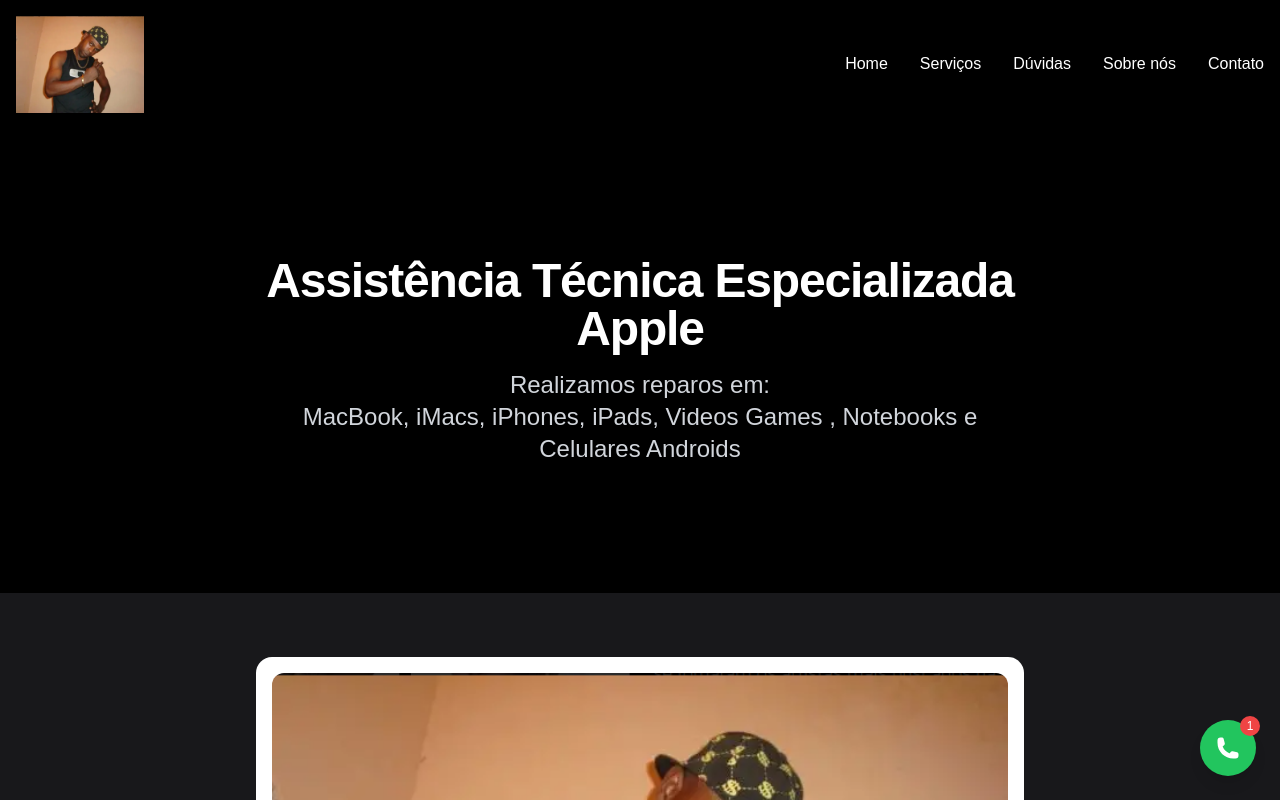
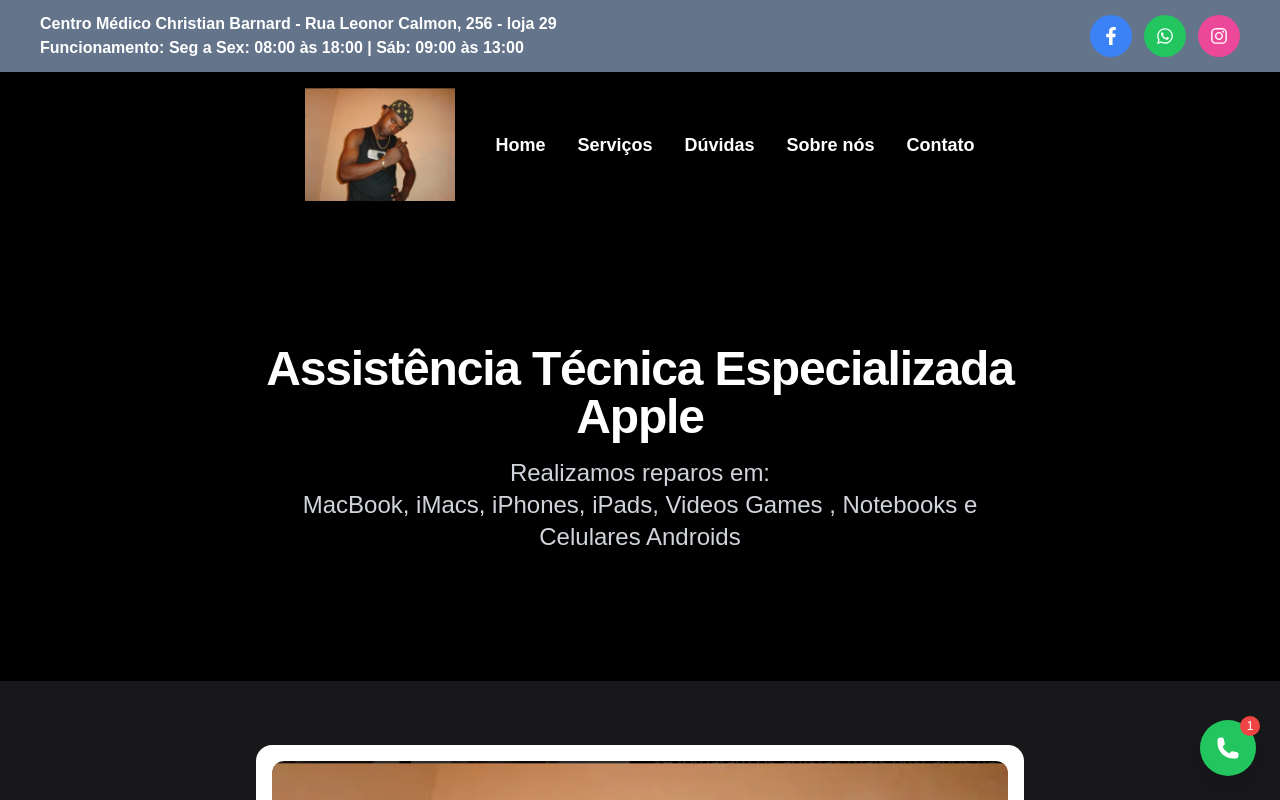
Before and after one commit to WagnerTerry/assistencia, a Next.js app: page / in a window 1280 px wide. Shown: the top 800 px of the page. Built offline with nearby package versions, Linux system fonts and the light colour scheme.

Commit message:
feat: componente Header

```diff
--- /dev/null
+++ b/app/components/Header/index.tsx
@@ -0,0 +1,44 @@
+import { FaFacebookF, FaWhatsapp, FaInstagram } from "react-icons/fa";
+
+const Header = () => {
+  return (
+    <div className="bg-black text-white">
+      <header className="bg-slate-500 flex justify-between items-center py-3 px-10 font-bold">
+        <div>
+          <p>
+            Centro Médico Christian Barnard - Rua Leonor Calmon, 256 - loja 29
+          </p>
+          <p>Funcionamento: Seg a Sex: 08:00 às 18:00 | Sáb: 09:00 às 13:00</p>
+        </div>
+        <div className="flex gap-3">
+          <a
+            href="https://facebook.com"
+            target="_blank"
+            rel="noopener noreferrer"
+            className="bg-blue-500 rounded-full p-3 flex items-center justify-center hover:bg-blue-600"
+          >
+            <FaFacebookF className="text-white text-lg" />
+          </a>
+          <a
+            href="https://wa.me/5551999999999"
+            target="_blank"
+            rel="noopener noreferrer"
+            className="bg-green-500 rounded-full p-3 flex items-center justify-center hover:bg-green-600"
+          >
+            <FaWhatsapp className="text-white text-lg" />
+          </a>
+          <a
+            href="https://instagram.com"
+            target="_blank"
+            rel="noopener noreferrer"
+            className="bg-pink-500 rounded-full p-3 flex items-center justify-center hover:bg-pink-600"
+          >
+            <FaInstagram className="text-white text-lg" />
+          </a>
+        </div>
+      </header>
+    </div>
+  );
+};
+
+export default Header;
--- a/app/page.tsx
+++ b/app/page.tsx
@@ -16,18 +16,20 @@
   AccordionTrigger,
 } from "@/components/ui/accordion";
 import { NavMenu } from "./components/nav-menu";
+import Header from "./components/Header";
 
 export default function Page() {
   return (
-    <div className="min-h-screen bg-black text-white">
+    <div className=" bg-black text-white">
+      <Header />
       {/* Previous sections remain unchanged - including them for completeness */}
-      <header className="container px-4 py-4 flex items-center justify-between bg-black">
+      <header className="px-4 py-4 flex font-bold text-lg items-center justify-center">
         <Image
           src={NegoBam}
           alt="Vou tacar"
           width={150}
           height={50}
-          className="w-32"
+          className="mr-10"
         />
         <NavMenu />
       </header>
--- a/package.json
+++ b/package.json
@@ -17,6 +17,7 @@
     "next": "14.2.16",
     "react": "^18",
     "react-dom": "^18",
+    "react-icons": "^5.4.0",
     "tailwind-merge": "^2.5.5",
     "tailwindcss-animate": "^1.0.7"
   },
```
Also changed, not shown: 1 other file (tests, documents, lock files or other folders).
